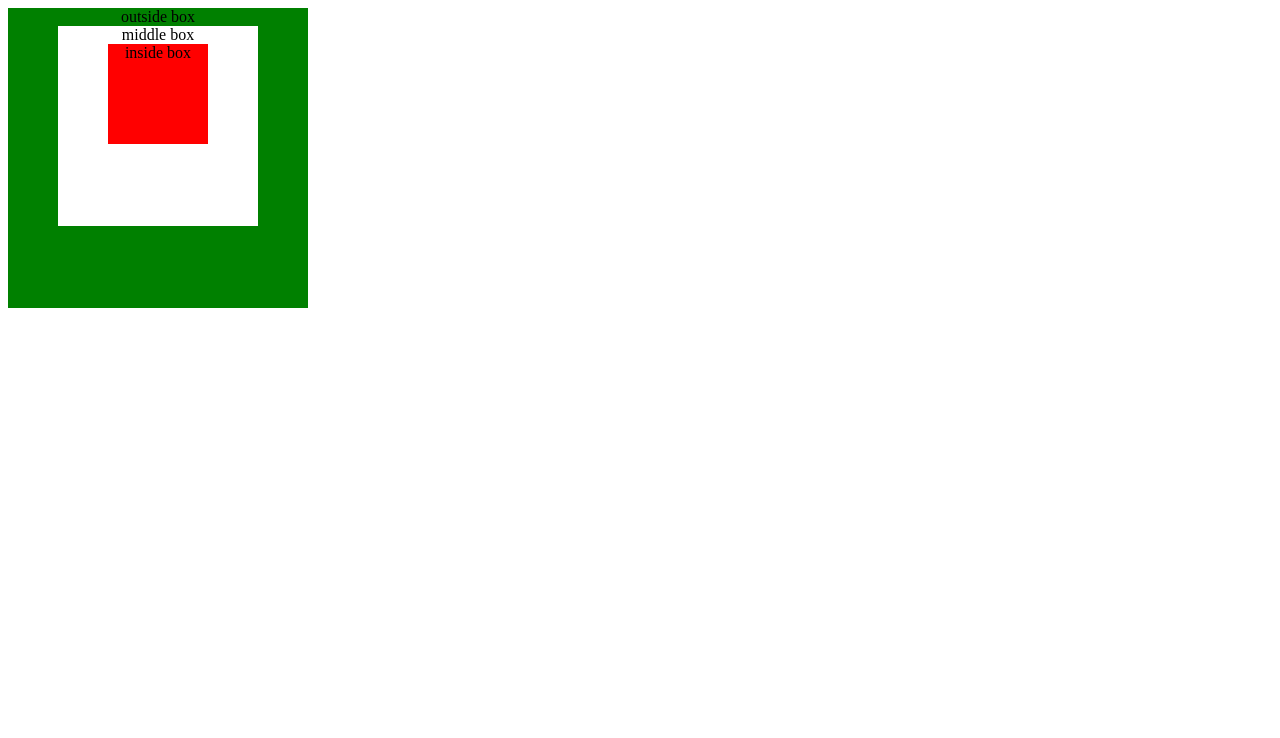
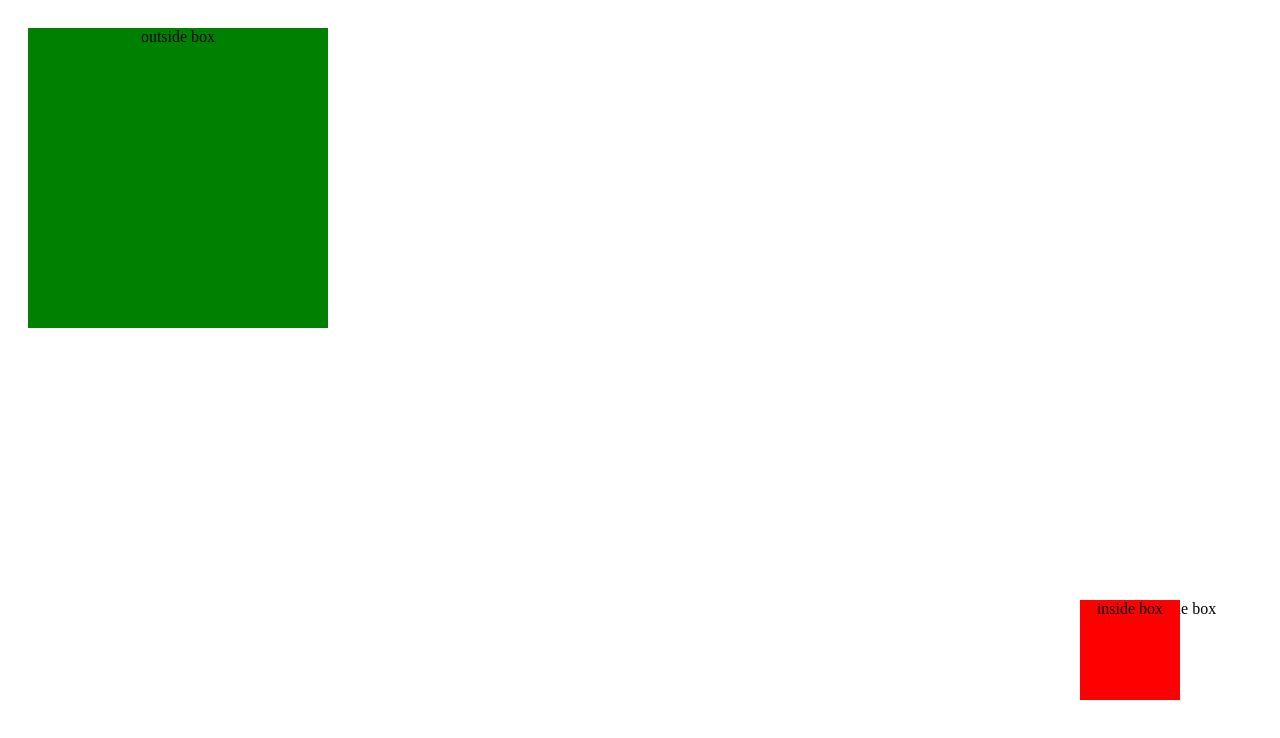
Before and after one commit to Kaplaugher/css-practice, a plain HTML site: page index.html in a window 1280 px wide. Drawn offline with Linux system fonts and the light colour scheme.

Commit message:
absolute

```diff
--- a/styles.css
+++ b/styles.css
@@ -3,6 +3,9 @@
 	width: 300px;
 	background-color: green;
 	text-align: center;
+	top: 20px;
+	left: 20px;
+	position: relative;
 
 }
 
@@ -12,6 +15,9 @@
 	background-color: white;
 	margin: auto;
 	text-align: center;
+	position: fixed;
+	right: 0;
+	bottom: 0;
 
 }
 
@@ -21,5 +27,8 @@
 	background-color: red;
 	margin: auto;
 	text-align: center;
+	position: absolute;
+	top: 0;
+	left: 0;
 
 }
```
